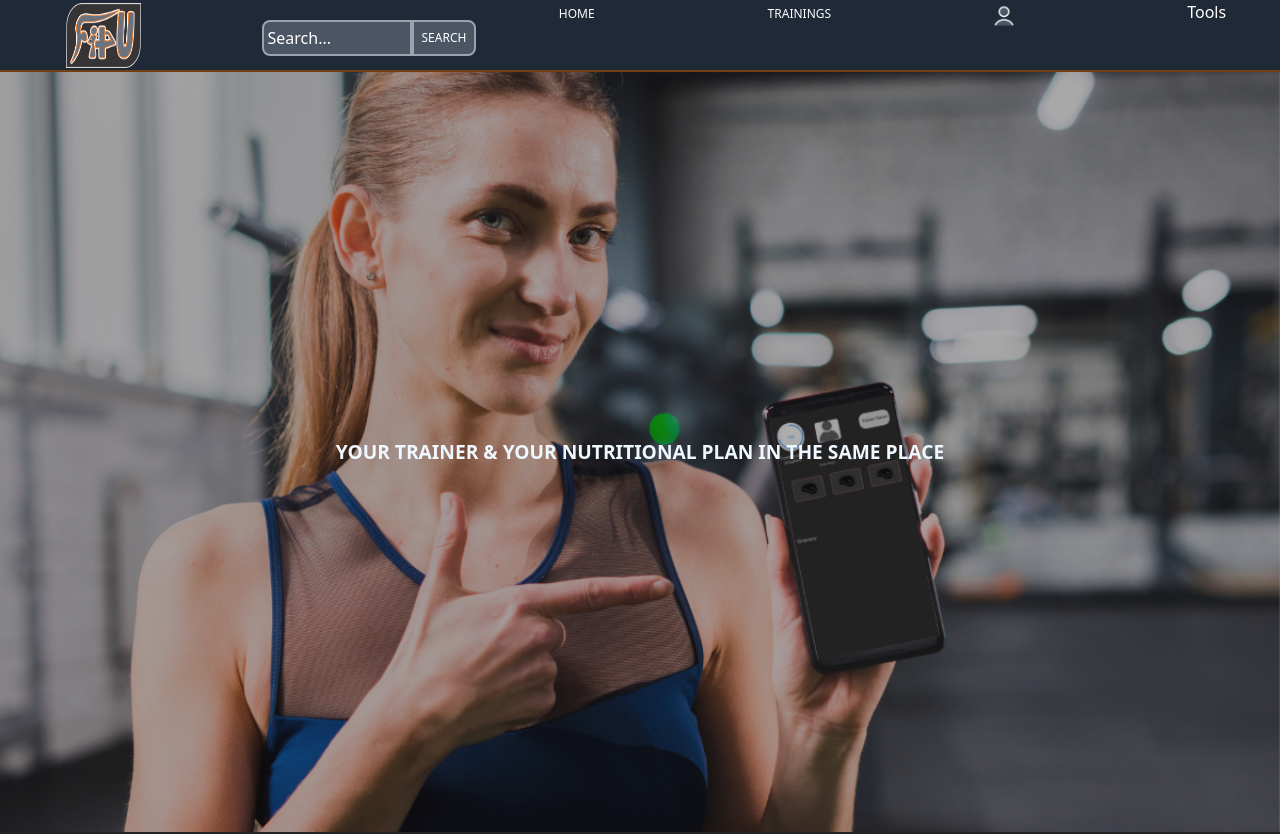
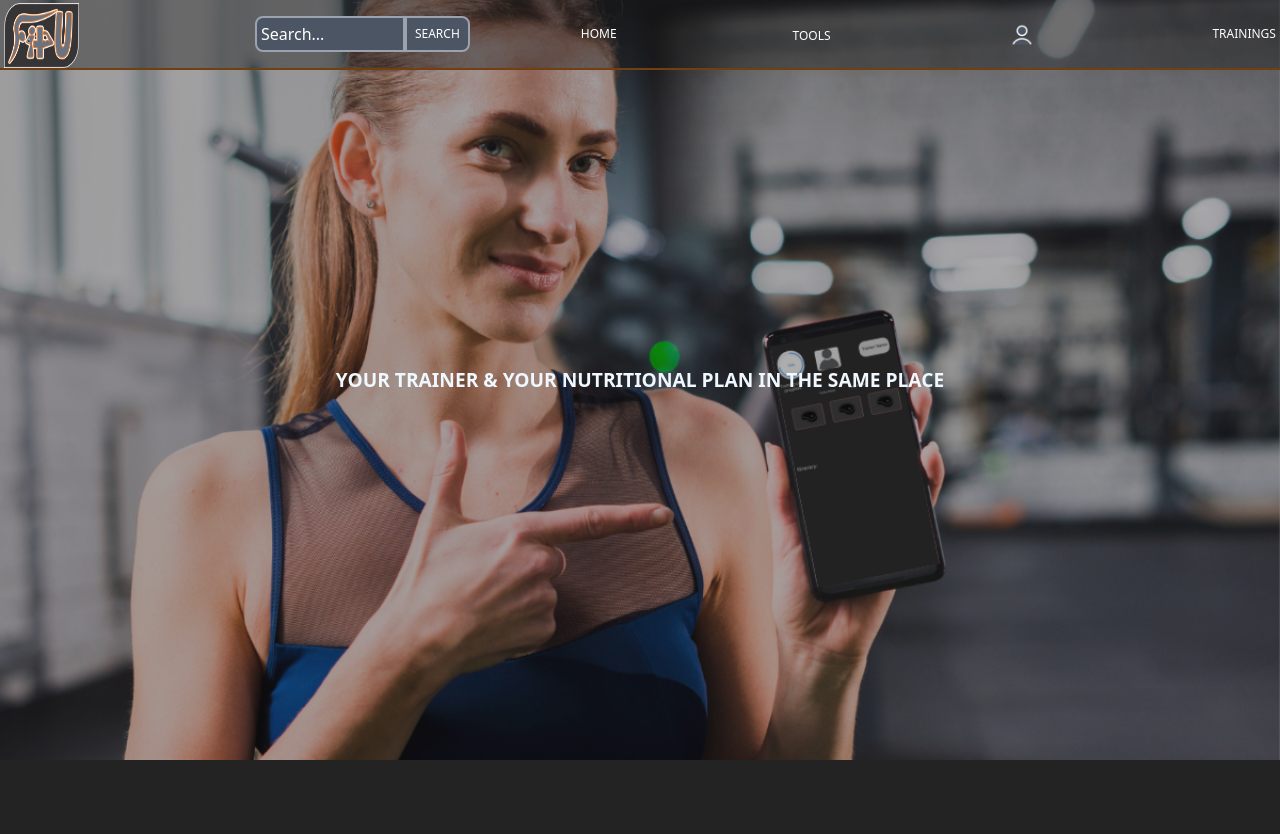
Before and after one commit to proyecto-final-2023/PF-G6, a Next.js app in the folder client/: page / in a window 1280 px wide. Shown: the top 834 px of the page. Built offline with nearby package versions, Linux system fonts and the light colour scheme.

Commit message:
changed navbar

```diff
--- a/client/components/navbar/ClickImageLi.tsx
+++ b/client/components/navbar/ClickImageLi.tsx
@@ -11,7 +11,7 @@ export default function HoverImageLi(props: HoverImageLiProps) {
 
   return (
     <li onClick={clickEventHandler} className="cursor-pointer">
-      <div className="inline-block px-6 font-medium text-xs leading-tight h-[70px] w-[115px] uppercase rounded hover:text-orange-500 transition duration-300 ease-in-out">
+      <div>
         <Image
           src={imgUrl}
           alt={`missing unknown image`}
--- a/client/components/navbar/ClickTextLi.tsx
+++ b/client/components/navbar/ClickTextLi.tsx
@@ -9,8 +9,10 @@ export default function HoverTextLi(props: HoverTextLiProps) {
   const { isClicked, clickEventHandler, optionsList, text } = props;
 
   return (
-    <li onClick={clickEventHandler}>
-      {text}
+    <li onClick={clickEventHandler} className="cursor-pointer">
+      <span className="font-medium text-xs uppercase rounded hover:text-orange-500 transition duration-300 ease-in-out">
+        {text}
+      </span>
       {isClicked && (
         <div className="absolute  px-2 py-2 w-[115px] ">
           <SubMenuBtn {...{ optionsList }} />
--- a/client/components/navbar/Navbar.tsx
+++ b/client/components/navbar/Navbar.tsx
@@ -13,6 +13,8 @@ import userImg from "@/assets/images/user.png";
 import logoImg from "@/assets/images/placeholder-logo.png";
 import HoverImageLi from "./ClickImageLi";
 import HoverTextLi from "./ClickTextLi";
+
+const LinkHoverStyles = "inline-block px-6 leading-tight h-[70px] w-[115px]";
 
 const optionsUrlMapping: OptionsUrlMapping = {
   loggedInUser: [
@@ -54,19 +56,19 @@ export default function Navbar() {
   const isLoggedIn = false;
 
   return (
-    <nav className="w-full bg-gray-800  p-0 h-[72px] border-x-none border-b-[2px]  border-yellow-900">
-      <ul className="flex justify-around align-middle">
-        <li className="inline-block align-bottom text-center w-[100px] h-[65px]">
-          <Link replace href="/" scroll>
+    <nav className="bg-[rgba(23,23,23,0.4)] fixed px-1 w-full border-b-[2px] border-b-yellow-900">
+      <ul className="flex justify-between items-center">
+        <li>
+          <Link replace href="/">
             <Image
               src={logoImg}
               alt={`link of the whole app`}
-              className="inline-block align-bottom mt-[3px] w-[75px] h-[65px]"
+              className="inline-block mt-[3px] w-[75px] h-[65px]"
             />
           </Link>
         </li>
-        <li className="inline-block align-bottom text-center pt-5">
-          {/* <input type="text" ref={searchRef} /> */}
+
+        <li>
           <input
             type="search"
             ref={searchRef}
@@ -83,27 +85,18 @@ export default function Navbar() {
           </button>
         </li>
 
-        {/* sorthand for clickEventHandler = {clickEventHandler}*/}
-
-        <li className="inline-block align-bottom h-[70px] w-[115px] text-center">
-          <Link
-            replace
-            href="/home"
-            className="inline-block px-6  font-medium text-xs leading-tight h-[70px] w-[115px] uppercase rounded  hover:text-orange-500 transition duration-300 ease-in-out"
-          >
+        <li className="font-medium text-xs uppercase rounded hover:text-orange-500 transition duration-300 ease-in-out">
+          <Link replace href="/home">
             Home
           </Link>
         </li>
 
-        <li className="inline-block align-bottom text-center w-[115px] h-full">
-          <Link
-            replace
-            href="/guest/trainning-list"
-            className="inline-block px-6  font-medium text-xs leading-tight h-[70px] w-[115px] uppercase rounded hover:text-orange-500 transition duration-300 ease-in-out"
-          >
-            Trainings
-          </Link>
-        </li>
+        <HoverTextLi
+          text="Tools"
+          optionsList={optionsUrlMapping.tools}
+          isClicked={tools}
+          clickEventHandler={toolsClickHandler}
+        />
 
         <HoverImageLi
           imgUrl={userImg}
@@ -116,12 +109,11 @@ export default function Navbar() {
           clickEventHandler={userPicClickHandler}
         />
 
-        <HoverTextLi
-          text="Tools"
-          optionsList={optionsUrlMapping.tools}
-          isClicked={tools}
-          clickEventHandler={toolsClickHandler}
-        />
+        <li className="font-medium text-xs uppercase rounded hover:text-orange-500 transition duration-300 ease-in-out">
+          <Link replace href="/guest/trainning-list">
+            Trainings
+          </Link>
+        </li>
       </ul>
     </nav>
   );
--- a/client/components/navbar/SubMenuLink.tsx
+++ b/client/components/navbar/SubMenuLink.tsx
@@ -13,7 +13,12 @@ export default function SubMenuLink(props: SubMenuTextProps) {
       {optionsList.map((option) => {
         return (
           <li key={option.toString()}>
-            <Link href={option.url || "/"}>{option.title}</Link>
+            <Link
+              href={option.url || "/"}
+              className="font-medium text-xs uppercase rounded hover:text-orange-500 transition duration-300 ease-in-out"
+            >
+              {option.title}
+            </Link>
           </li>
         );
       })}
```
Also changed, not shown: client/globals.css (+17 -22 lines).
